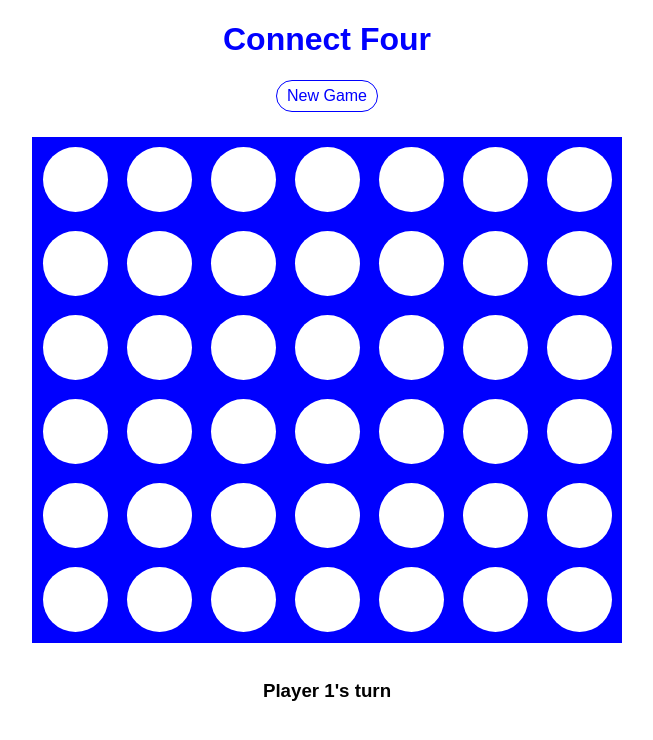
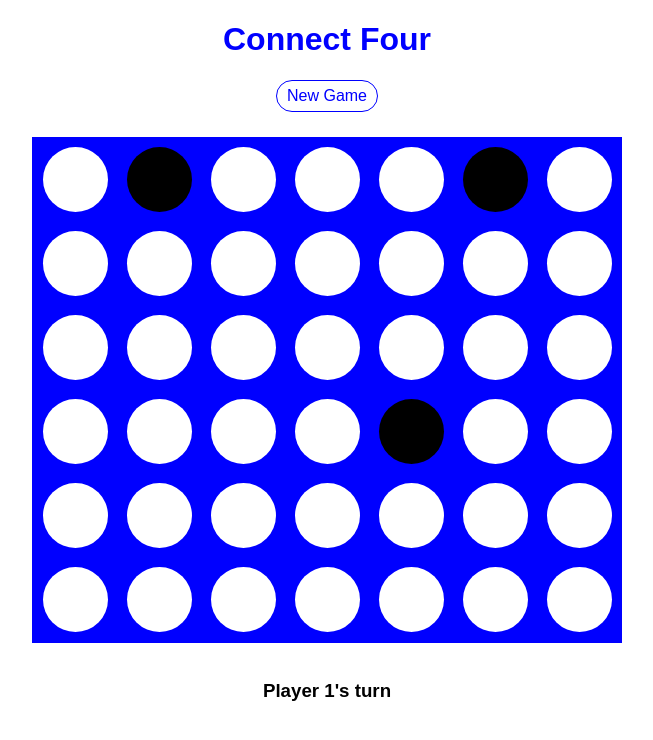
Before and after one commit to cmz1212/fourtitude, a React (Create React App) app: page / in a window 1280 px wide. Shown: the top 740 px of the page, without its empty margins (313-966 px from the left). Built offline with nearby package versions, Linux system fonts and the light colour scheme.

Commit message:
added trap location

```diff
--- a/src/App.css
+++ b/src/App.css
@@ -59,6 +59,9 @@ table {
 .open {
   background-color: #FFF;
 }
+.trap {
+  background-color: black;
+}
 
 .circle {
   border-radius: 100px;
--- a/src/components/board.js
+++ b/src/components/board.js
@@ -15,6 +15,7 @@ class Board extends Component {
       currentPlayer: null,
       board: [],
       gameOver: false,
+      traps: [[], [], []],
     };
 
     this.play = this.play.bind(this);
@@ -22,10 +23,40 @@ class Board extends Component {
 
   initBoard() {
     let board = [];
+    let traps = [];
+
+    for (let i = 0; i < 3; i++) {
+      let x = Math.floor(Math.random() * 5);
+      let y = Math.floor(Math.random() * 5 + 1);
+
+      traps.push([x, y]);
+    }
+    while (traps[1].toString() === traps[0].toString()) {
+      let x = Math.floor(Math.random() * 5 );
+      let y = Math.floor(Math.random() * 5 + 1);
+      traps[1].splice(0, 2, x, y);
+    }
+    while (
+      traps[2].toString() === traps[0].toString() ||
+      traps[2].toString() === traps[1].toString()
+    ) {
+      let x = Math.floor(Math.random() * 5 );
+      let y = Math.floor(Math.random() * 5 + 1);
+      traps[2].splice(0, 2, x, y);
+    }
+
     for (let r = 0; r < c4rows; r++) {
       let row = [];
       for (let c = 0; c < c4columns; c++) {
-        row.push(null);
+        if (r === traps[0][0] && c === traps[0][1]) {
+          row.push(3);
+        } else if (r === traps[1][0] && c === traps[1][1]) {
+          row.push(3);
+        } else if (r === traps[2][0] && c === traps[2][1]) {
+          row.push(3);
+        } else {
+          row.push(null);
+        }
       }
       board.push(row);
     }
@@ -34,6 +65,7 @@ class Board extends Component {
       board,
       currentPlayer: this.state.player1,
       gameOver: false,
+      traps,
     });
   }
 
@@ -53,7 +85,7 @@ class Board extends Component {
       }
       let board = this.state.board;
       for (let r = 5; r >= 0; r--) {
-        if (!board[r][c]) {
+        if (!board[r][c]||board[r][c]===3) {
           board[r][c] = this.state.currentPlayer;
           const name = r.toString() + c.toString();
           document.getElementById(name).className = "currenttile";
@@ -80,9 +112,9 @@ class Board extends Component {
   }
   hoverDisplay(board, c) {
     //console.log(c);
-    //let board = this.state.board;
-    for (let r = c4rows-1; r>=0  ; r--) {
-      if (!board[r][c]) {
+
+    for (let r = c4rows - 1; r >= 0; r--) {
+      if (!board[r][c]||board[r][c]===3) {
         const name = r.toString() + c.toString();
         document.getElementById(name).className = "tile2";
         break;
@@ -189,7 +221,7 @@ class Board extends Component {
   }
 
   render() {
-    const { currentPlayer, board } = this.state;
+    const { currentPlayer, board, traps } = this.state;
     //let rowNumber =0;
     return (
       <div>
@@ -213,6 +245,7 @@ class Board extends Component {
                 hover={this.hoverDisplay}
                 out={this.hoverOut}
                 rowNum={i}
+                traps={traps}
               />
             ))}
           </tbody>
--- a/src/components/row.js
+++ b/src/components/row.js
@@ -8,7 +8,7 @@ class Row extends Component {
     let rowOutput = Object.keys(row).map(function(i) {
 
       //console.log(rowNum)
-      return (<Tile board={board} key={i} value={row[i]} columnIndex={i} rowIndex={rowNum} play={play} hover={hover} out={out}/>)
+      return (<Tile board={board}  key={i} value={row[i]} columnIndex={i} rowIndex={rowNum} play={play} hover={hover} out={out}/>)
     });
     //console.log("break")
     return (<tr>{rowOutput}</tr>)
--- a/src/components/tile.js
+++ b/src/components/tile.js
@@ -2,20 +2,23 @@ import React, { Component } from 'react';
 
 class Tile extends Component {
   render() {
-    const { play, columnIndex, rowIndex, hover,out, value, board} = this.props;
+    const { play, columnIndex, rowIndex, hover,out, value, board, } = this.props;
     let space = 'open';
 
     if (value === 1) {
       space = 'player1';
     } else if (value === 2) {
       space = 'player2';
+    }else if (value===3){
+      space='trap';
     }
 
     return (
       <td>
         <div id={`${rowIndex}${columnIndex}`}  className="tile" onClick={() => play(columnIndex)}
         onMouseOver={() => hover(board, columnIndex)} onMouseOut={() => out(columnIndex)}>
-          {/* {console.log(`${rowIndex}${columnIndex}`)} */}
+
+          {/* <div className={["trap", "circle"].join(' ')}></div> */}
           <div className={[space, "circle"].join(' ')}></div>
         </div>
       </td>
```
Also changed, not shown: 1 other file (tests, documents, lock files or other folders).
